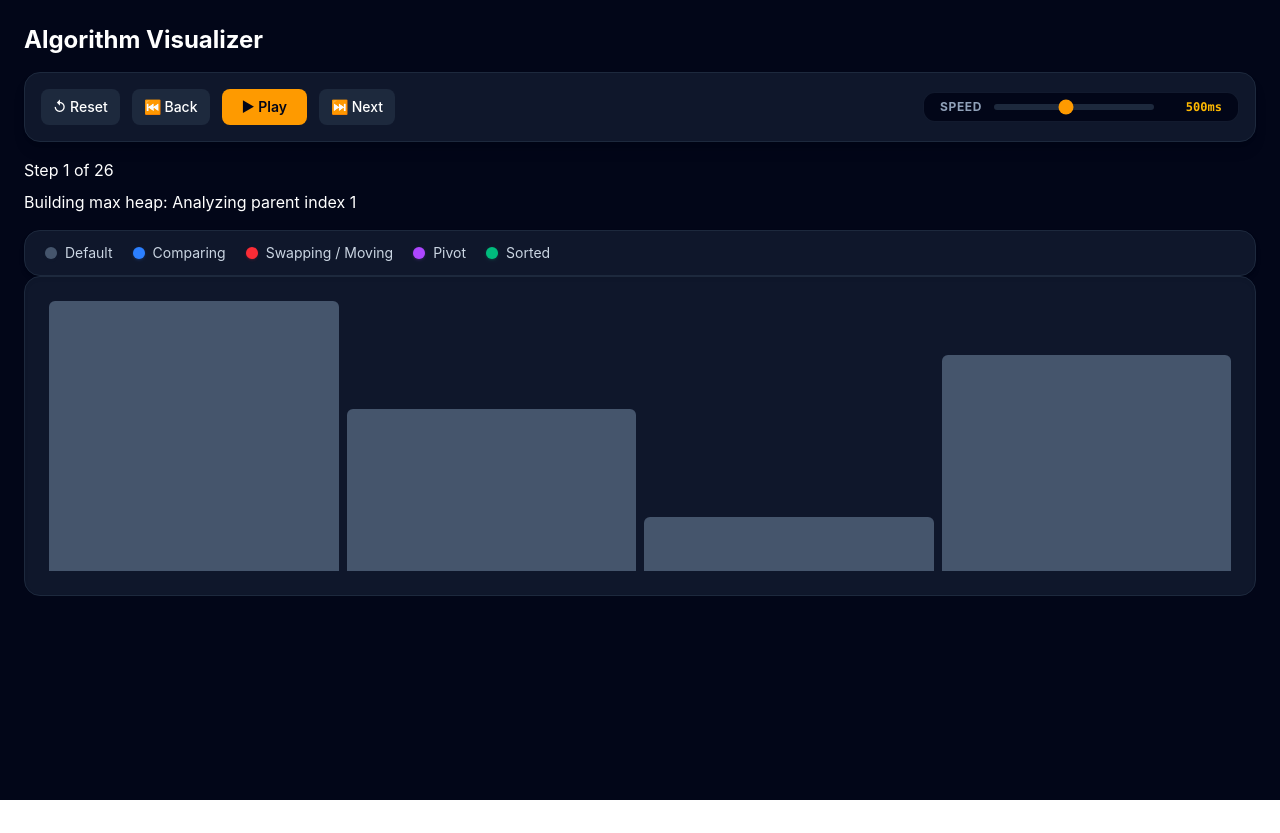
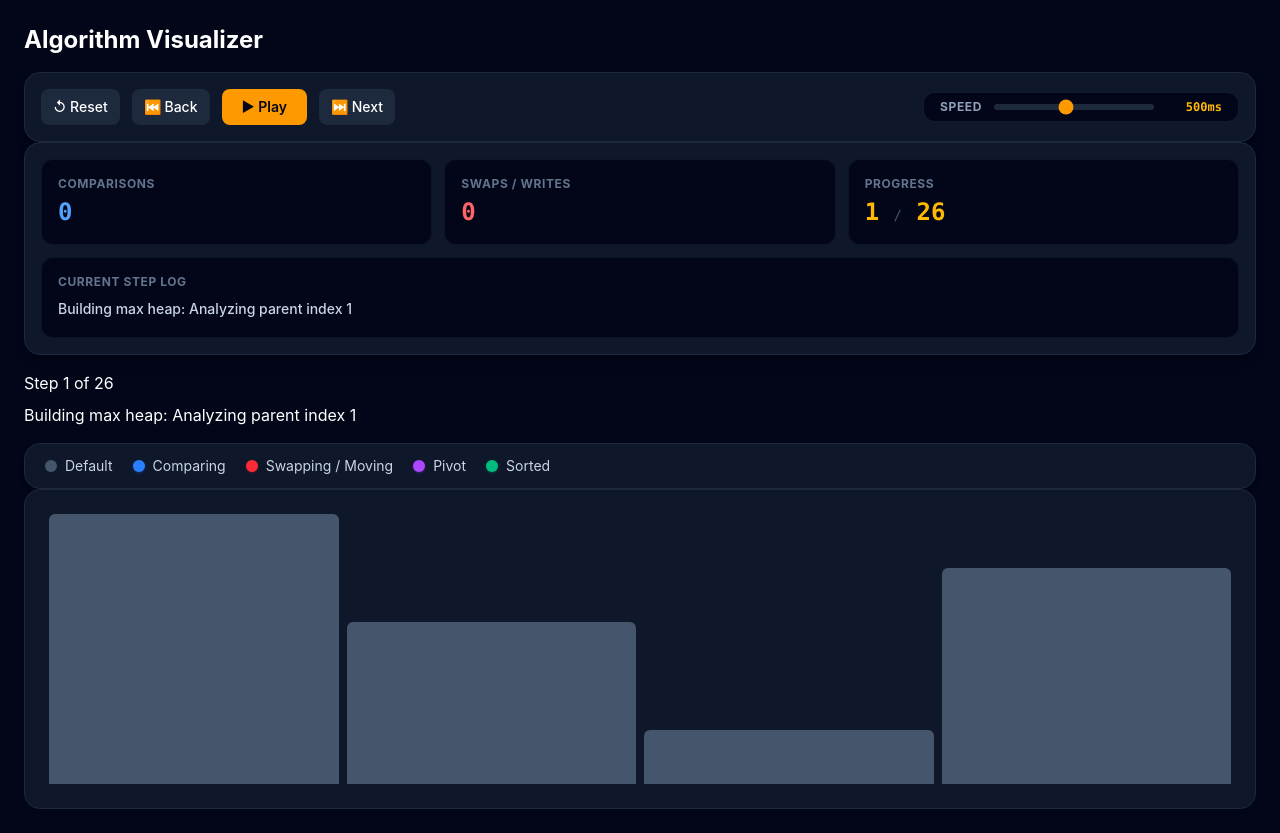
Before and after one commit to Sree-2607/Algorithm-Visualiser-and-Complexity-Analyser, a React (Vite) app: page / in a window 1280 px wide. Before the commit the page ends 800 px from the top, so only its background shows below. Built offline with nearby package versions, Linux system fonts and the light colour scheme; the HTML template or start-up script is replaced by a standard one.

Commit message:
feat(UI): add comparison metrics

```diff
--- a/src/App.tsx
+++ b/src/App.tsx
@@ -4,6 +4,7 @@ import Controls from './components/Controls'
 import SortVisualizer from './components/SortVisualizer'
 import { useStepPlayer } from './hooks/useStepPlayer'
 import Legend from './components/Legend'
+import StatsPanel from './components/StatsPanel'
 
 function App() {
   const input = [5, 3, 1, 4]
@@ -28,6 +29,15 @@ function App() {
         onSpeedChange={setSpeed}
       />
 
+      <StatsPanel
+        comparisons={player.comparisons}
+        swapsOrWrites={player.swapsOrWrites}
+        operationLabel="Swaps / Writes"
+        currentStepIndex={player.currentStepIndex}
+        totalSteps={player.totalSteps}
+        currentStepDescription={player.currentStep?.description ?? 'Ready'}
+      />
+
       <p className="mb-2 mt-4">
         Step {player.currentStepIndex + 1} of {player.totalSteps}
       </p>
--- a/src/components/StatsPanel.tsx
+++ b/src/components/StatsPanel.tsx
@@ -0,0 +1,59 @@
+import type { StatsPanelProps } from '../types'
+
+export default function StatsPanel({
+  comparisons,
+  swapsOrWrites,
+  operationLabel,
+  currentStepIndex,
+  totalSteps,
+  currentStepDescription,
+}: StatsPanelProps) {
+  // Guard counter values to display step 0 if the playback track hasn't generated metrics yet
+  const displayStep = totalSteps === 0 ? 0 : currentStepIndex + 1
+
+  return (
+    <div className="grid gap-3 rounded-2xl border border-slate-800 bg-slate-900 p-4 text-slate-200 shadow-lg sm:grid-cols-2 md:grid-cols-3">
+
+      {/* Comparisons Block */}
+      <div className="rounded-xl bg-slate-950 p-4 border border-slate-800/40">
+        <p className="text-xs font-bold uppercase tracking-wider text-slate-500 select-none">
+          Comparisons
+        </p>
+        <p className="mt-1 font-mono text-2xl font-bold text-blue-400">
+          {comparisons}
+        </p>
+      </div>
+
+      {/* Dynamic Operation Block (Swaps / Shifts / Overwrites) */}
+      <div className="rounded-xl bg-slate-950 p-4 border border-slate-800/40">
+        <p className="text-xs font-bold uppercase tracking-wider text-slate-500 select-none">
+          {operationLabel}
+        </p>
+        <p className="mt-1 font-mono text-2xl font-bold text-red-400">
+          {swapsOrWrites}
+        </p>
+      </div>
+
+      {/* Timeline Iteration Progress */}
+      <div className="rounded-xl bg-slate-950 p-4 border border-slate-800/40 sm:col-span-2 md:col-span-1">
+        <p className="text-xs font-bold uppercase tracking-wider text-slate-500 select-none">
+          Progress
+        </p>
+        <p className="mt-1 font-mono text-2xl font-bold text-amber-400">
+          {displayStep} <span className="text-sm font-normal text-slate-600">/</span> {totalSteps}
+        </p>
+      </div>
+
+      {/* Real-time Narrative Terminal */}
+      <div className="rounded-xl bg-slate-950 p-4 border border-slate-800/40 sm:col-span-2 md:col-span-3">
+        <p className="text-xs font-bold uppercase tracking-wider text-slate-500 select-none">
+          Current Step Log
+        </p>
+        <p className="mt-2 text-sm font-medium text-slate-300 min-h-[1.25rem] leading-relaxed">
+          {currentStepDescription || 'Click Play or Next to begin visualization.'}
+        </p>
+      </div>
+
+    </div>
+  )
+}
```
Also changed, not shown: src/types/index.ts (+9 -0 lines).
